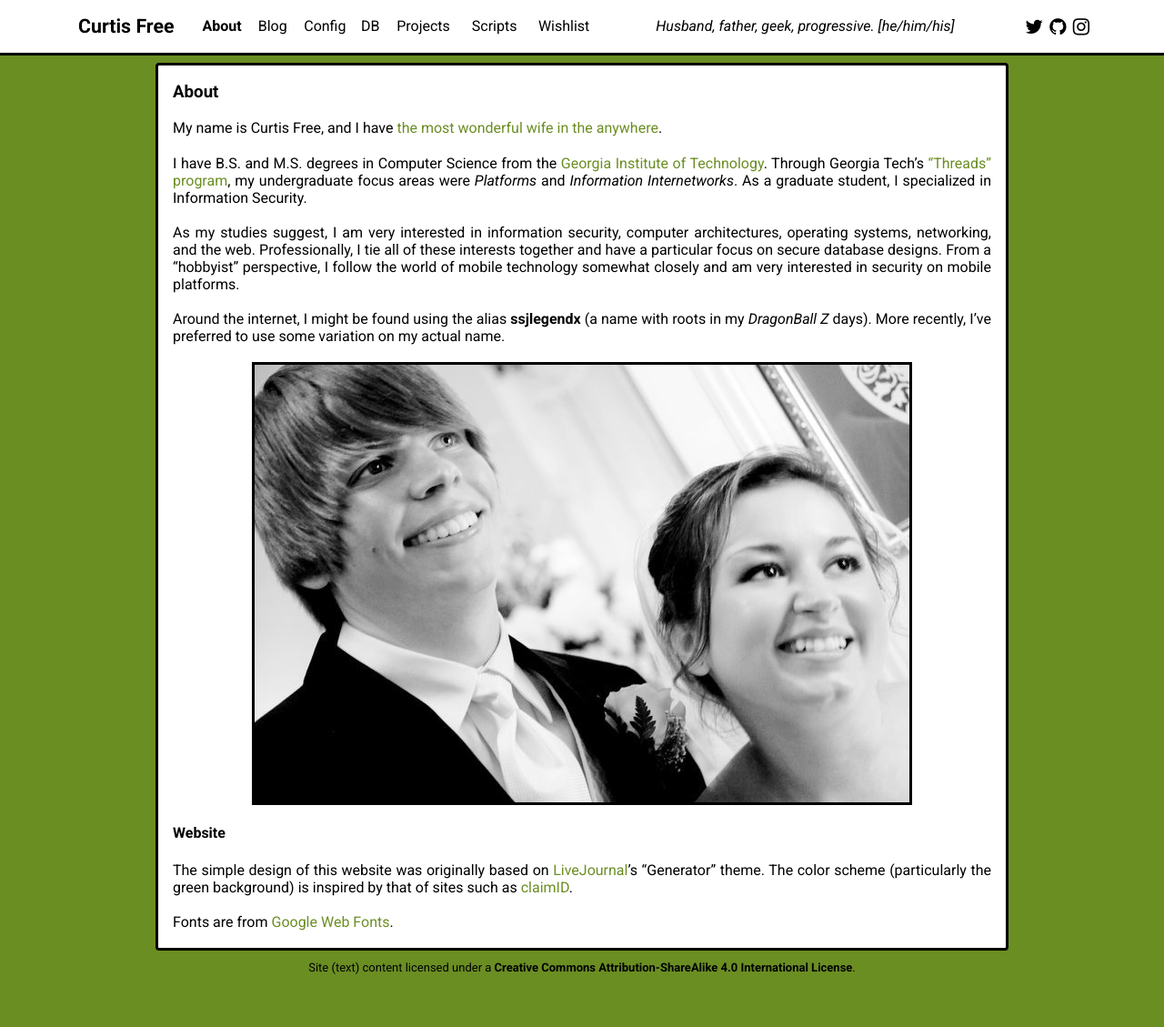
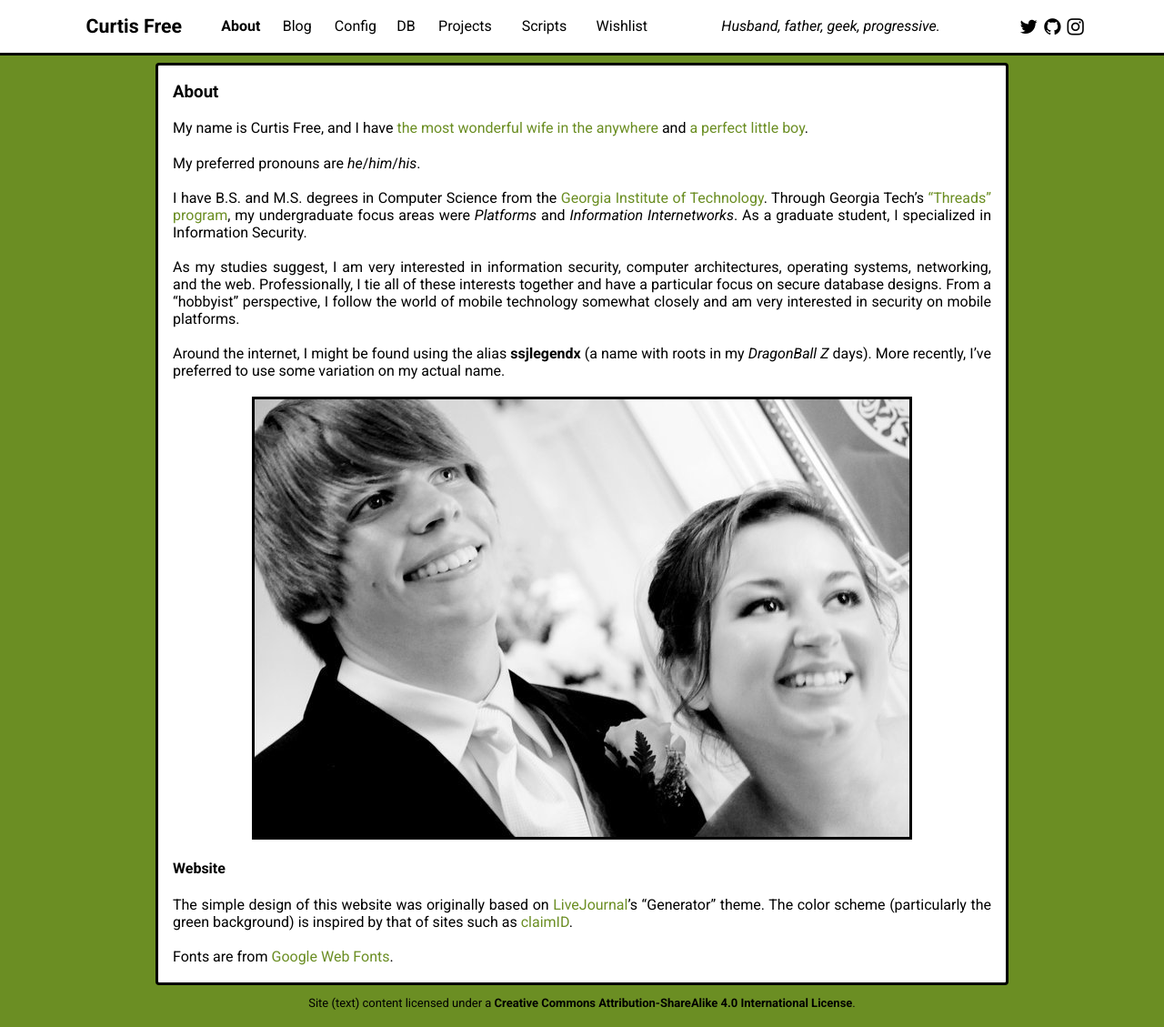
Before and after one commit to cfree3/curtisfree.com, a Jekyll site: the page built from about/index.md, in a window 1280 px wide. Shown: the whole page at 91% size. Built offline with Jekyll 4.4.1, drawn with Linux system fonts in a browser that asks for light colours; nearby versions of some CDN libraries; before the commit the page ends 1091 px from its top, so only the background shows below that.

Commit message:
Move preferred pronouns to "About" page

```diff
--- a/_includes/to_content.html
+++ b/_includes/to_content.html
@@ -38,7 +38,7 @@
           <td id="tagline">
             <a href="http://curtisandrebecca.com">Husband</a>,
             <a href="http://matthewdrakefree.com">father</a>,
-            geek, progressive. [he/him/his]
+            geek, progressive.
           </td>
           <td>
             <a href="{{ site.twitter-url }}"><i class="fa fa-twitter fa-lg"></i></a>
--- a/about/index.md
+++ b/about/index.md
@@ -2,16 +2,21 @@
 title:  About
 layout: default
 ---
-My name is Curtis Free, and I have [the most wonderful wife in the anywhere][curtisandrebecca].
+My name is Curtis Free, and I have [the most wonderful wife in the anywhere][curtisandrebecca]
+and [a perfect little boy][matthewdrakefree].
 
-I have B.S. and M.S. degrees in Computer Science from the [Georgia Institute of Technology][gatech].
-Through Georgia Tech's ["Threads" program][threads], my undergraduate focus areas were _Platforms_
-and _Information Internetworks_. As a graduate student, I specialized in Information Security.
+My preferred pronouns are _he_/_him_/_his_.
+
+I have B.S. and M.S. degrees in Computer Science from the [Georgia Institute of
+Technology][gatech]. Through Georgia Tech's ["Threads" program][threads], my undergraduate focus
+areas were _Platforms_ and _Information Internetworks_. As a graduate student, I specialized in
+Information Security.
 
 As my studies suggest, I am very interested in information security, computer architectures,
 operating systems, networking, and the web. Professionally, I tie all of these interests together
-and have a particular focus on secure database designs. From a "hobbyist" perspective, I follow the
-world of mobile technology somewhat closely and am very interested in security on mobile platforms.
+and have a particular focus on secure database designs. From a "hobbyist" perspective, I follow
+the world of mobile technology somewhat closely and am very interested in security on mobile
+platforms.
 
 Around the internet, I might be found using the alias **ssjlegendx** (a name with roots in my
 _DragonBall Z_ days). More recently, I've preferred to use some variation on my actual name.
@@ -20,13 +25,14 @@ _DragonBall Z_ days). More recently, I've preferred to use some variation on my
 
 #### Website
 
-The simple design of this website was originally based on [LiveJournal][livejournal]'s "Generator"
-theme. The color scheme (particularly the green background) is inspired by that of sites such as
-[claimID][claimid].
+The simple design of this website was originally based on [LiveJournal][livejournal]'s
+"Generator" theme. The color scheme (particularly the green background) is inspired by that of
+sites such as [claimID][claimid].
 
 Fonts are from [Google Web Fonts][fonts].
 
 [curtisandrebecca]: http://curtisandrebecca.com
+[matthewdrakefree]: http://matthewdrakefree.com
 [gatech]:           http://www.gatech.edu
 [threads]:          http://www.cc.gatech.edu/threads-better-way-learn-cs
 [livejournal]:      http://www.livejournal.com
```
